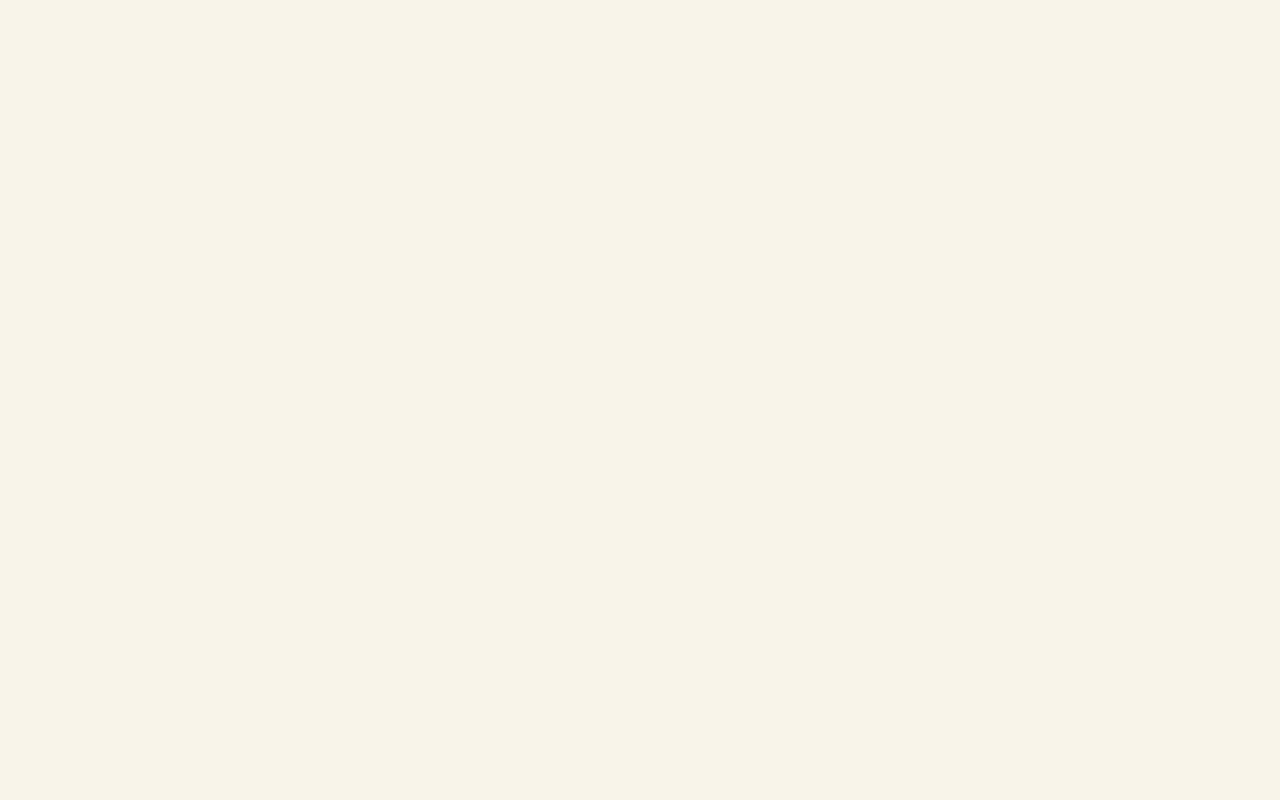
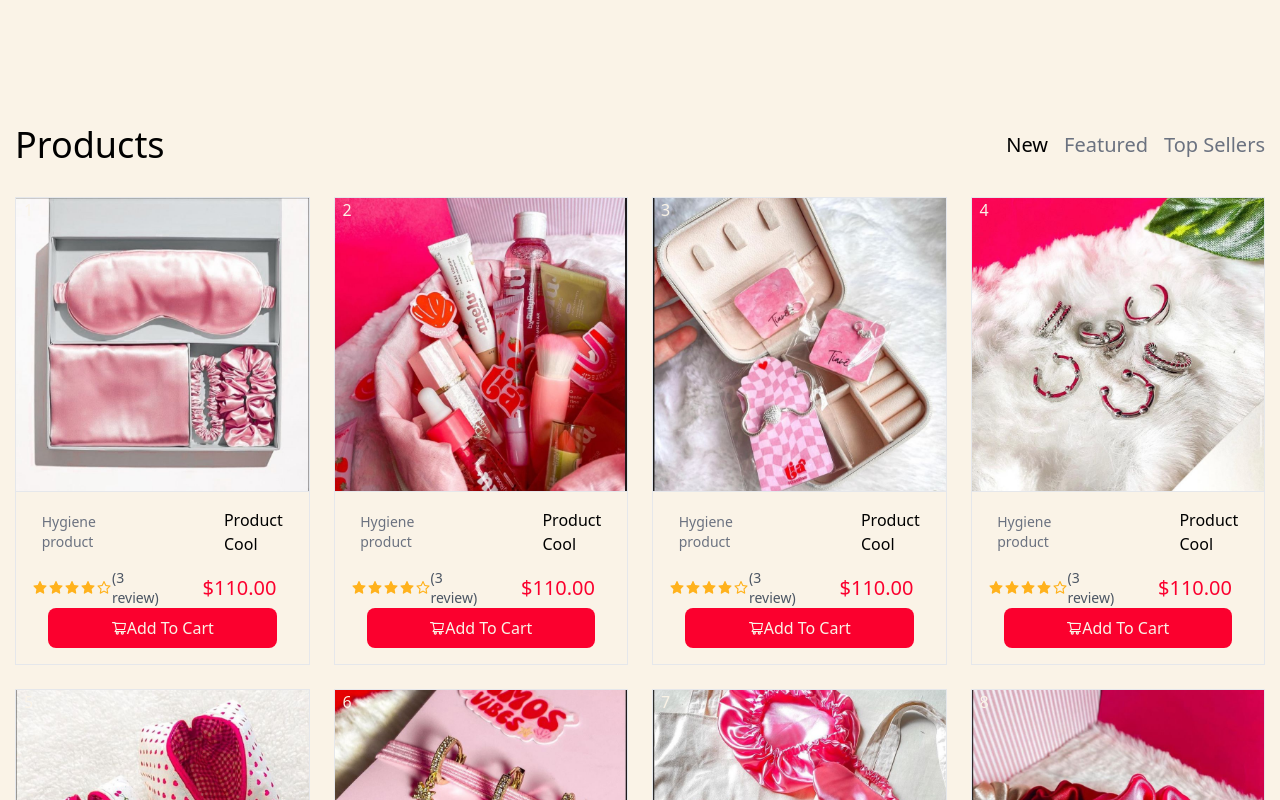
Before and after one commit to gabrielfel1x/react-ecommerce, a React (Vite) app: page / in a window 1280 px wide. Shown: the part 560-1360 px from the top of the page. Before the commit the page ends 800 px from the top, so only its background shows below. Built offline with nearby package versions, Linux system fonts and the light colour scheme; a web font is replaced by a local one.

Commit message:
products component

```diff
--- a/src/App.tsx
+++ b/src/App.tsx
@@ -1,6 +1,7 @@
 import Navbar from "./components/Navbar";
 import Home from "./components/Home";
 import Services from "./components/Services";
+import Product from "./components/Product";
 
 function App() {
   return (
@@ -8,6 +9,7 @@ function App() {
       <Navbar />
       <Home />
       <Services />
+      <Product />
     </>
   );
 }
--- a/src/components/Product.tsx
+++ b/src/components/Product.tsx
@@ -83,10 +83,11 @@ const Product = () => {
         {products.map((product) => (
           <ProductCart
             key={product.id}
+            id={product.id}
             img={product.img}
             category={product.category}
             title={product.title}
-            price={product.title}
+            price={product.price}
           />
         ))}
       </div>
--- a/src/components/ProductCart.tsx
+++ b/src/components/ProductCart.tsx
@@ -6,7 +6,7 @@ import {
 import Product from "./Product";
 
 interface Product {
-  id: number;
+  id?: number;
   img: string;
   title: string;
   category: string;
@@ -16,7 +16,34 @@ interface Product {
 const ProductCart = ({ id, img, title, category, price }: Product) => {
   return (
     <div className="border border-gray-200">
-      <div className="text-center border-b border-gray-200"></div>
+      <p className="absolute text-white ml-2">{id}</p>
+      <div className="text-center border-b border-gray-200">
+        <img src={img} alt="id" className="inline-block" />
+      </div>
+      <div className="px-8 py-4">
+        <div className="flex justify-center items-center gap-x-32">
+          <p className="text-gray-500 text-sm font-medium">{category}</p>
+          <h2 className="font-medium">{title}</h2>
+        </div>
+        <div className="mt-3 flex items-center justify-between text-[#ffb21d] w-full">
+          <div className="flex items-center">
+            <div className="flex -ml-4">
+              <AiFillStar />
+              <AiFillStar />
+              <AiFillStar />
+              <AiFillStar />
+              <AiOutlineStar />
+            </div>
+            <p className="text-gray-600 text-sm">(3 review)</p>
+            <div className="ml-8">
+              <h2 className="font-medium text-primary text-xl">${price}</h2>
+            </div>
+          </div>
+        </div>
+        <div className="flex w-full justify-center rounded-lg items-center bg-primary text-white px-4 py-2 cursor-pointer hover:bg-primaryHover">
+          <AiOutlineShoppingCart /> Add To Cart
+        </div>
+      </div>
     </div>
   );
 };
```
